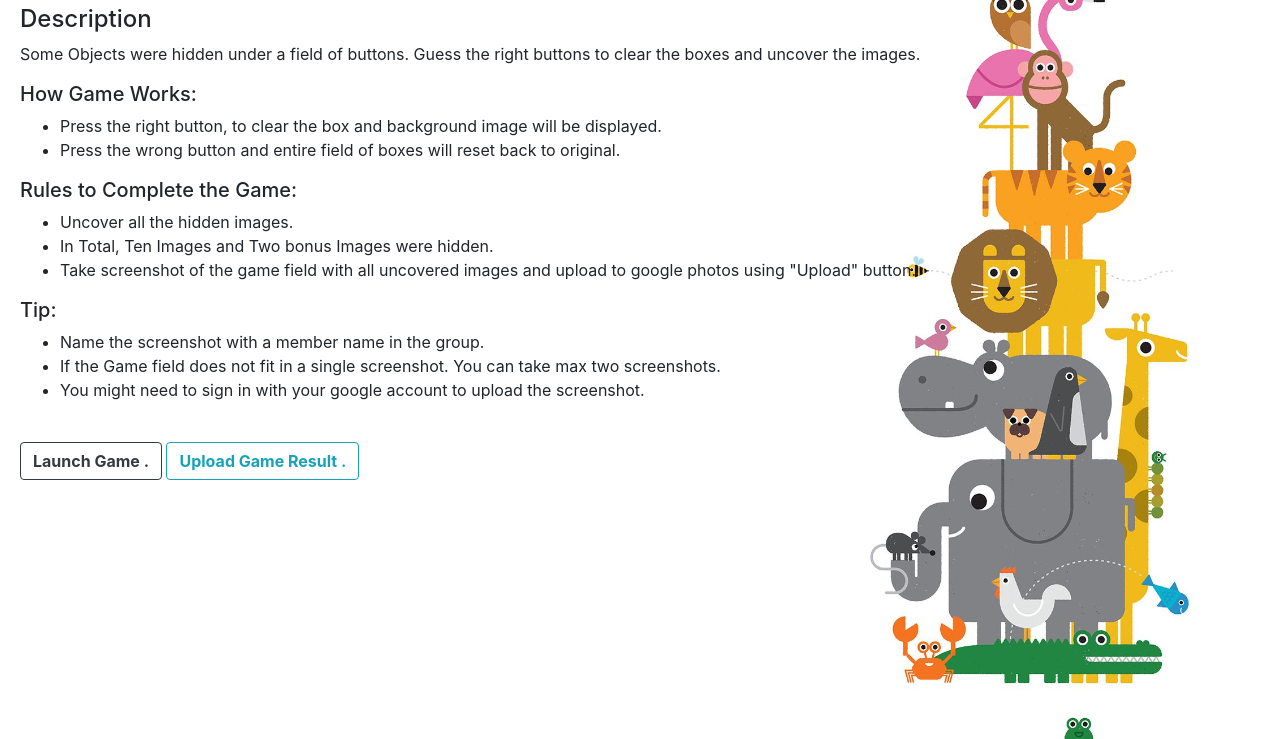
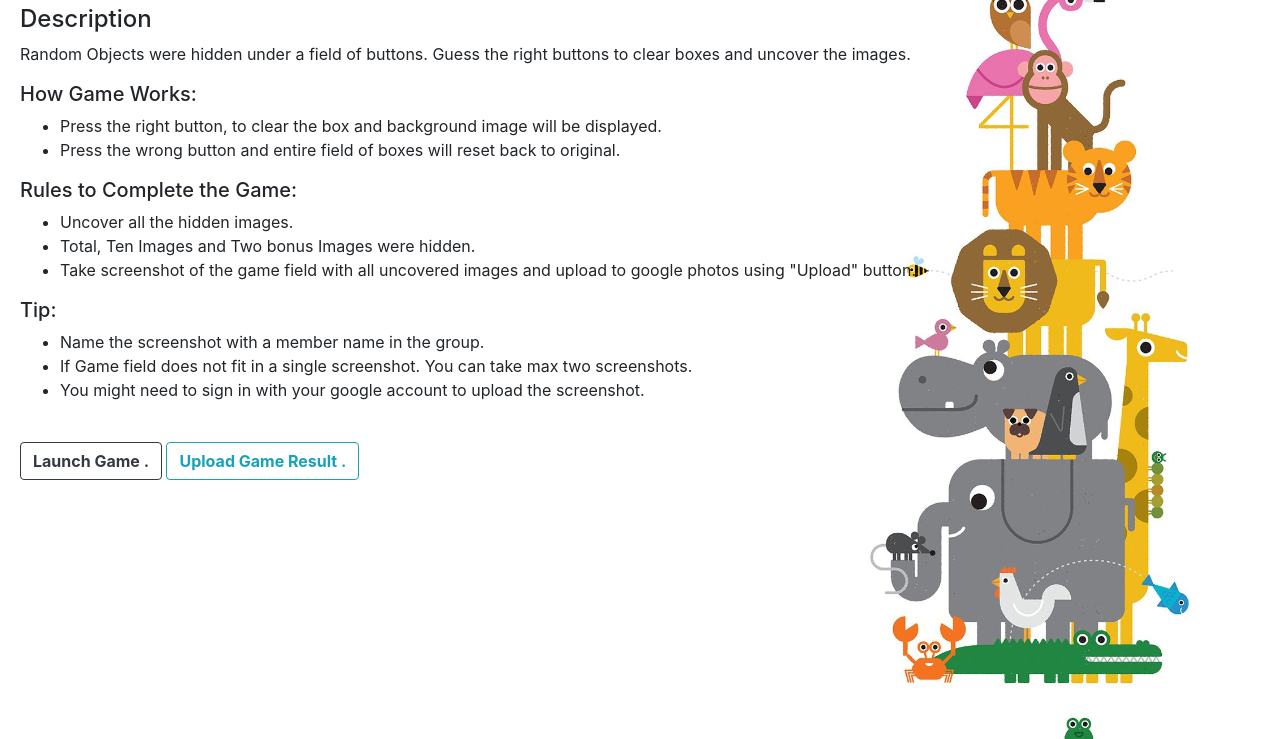
Before and after one commit to funbrigadeinc/fungame2, a plain HTML site: page index.html in a window 1280 px wide. Shown: the part 61-800 px from the top of the page. Drawn offline with nearby package versions, Linux system fonts and the light colour scheme.

Commit message:
Freezed Version with minor adjust to images
Freezed Version with minor adjust to images

```diff
--- a/index.html
+++ b/index.html
@@ -16,7 +16,7 @@
   <h2>Image Sweeper</h2>
   <h4>Description</h4>
   <p>
-    Some Objects were hidden under a field of buttons. Guess the right buttons to clear the boxes and uncover the images.
+    Random Objects were hidden under a field of buttons. Guess the right buttons to clear boxes and uncover the images.
     <br/>
     <h5>How Game Works:</h5>
     <ul>
@@ -26,13 +26,13 @@
     <h5>Rules to Complete the Game:</h5>
     <ul>
       <li>Uncover all the hidden images.</li>
-      <li>In Total, Ten Images and Two bonus Images were hidden.</li>
+      <li>Total, Ten Images and Two bonus Images were hidden.</li>
       <li>Take screenshot of the game field with all uncovered images and upload to google photos using "Upload" button.</li>
   </ul>
   <h5>Tip:</h5>
     <ul>
     <li>Name the screenshot with a member name in the group.</li>
-    <li>If the Game field does not fit in a single screenshot. You can take max two screenshots.</li>
+    <li>If Game field does not fit in a single screenshot. You can take max two screenshots.</li>
     <li>You might need to sign in with your google account to upload the screenshot.</li>
     </ul>
     <br/>
```
Also changed, not shown: images/GameBackGround.png.
